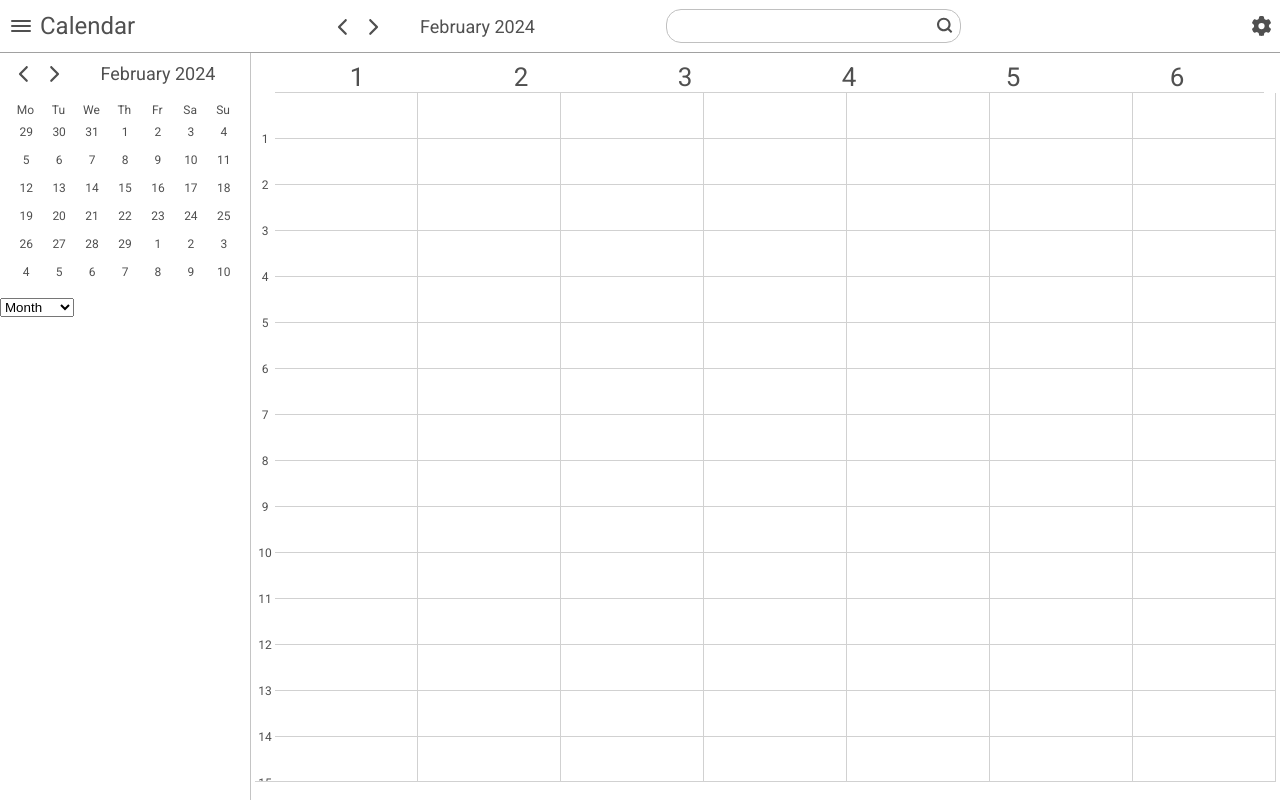
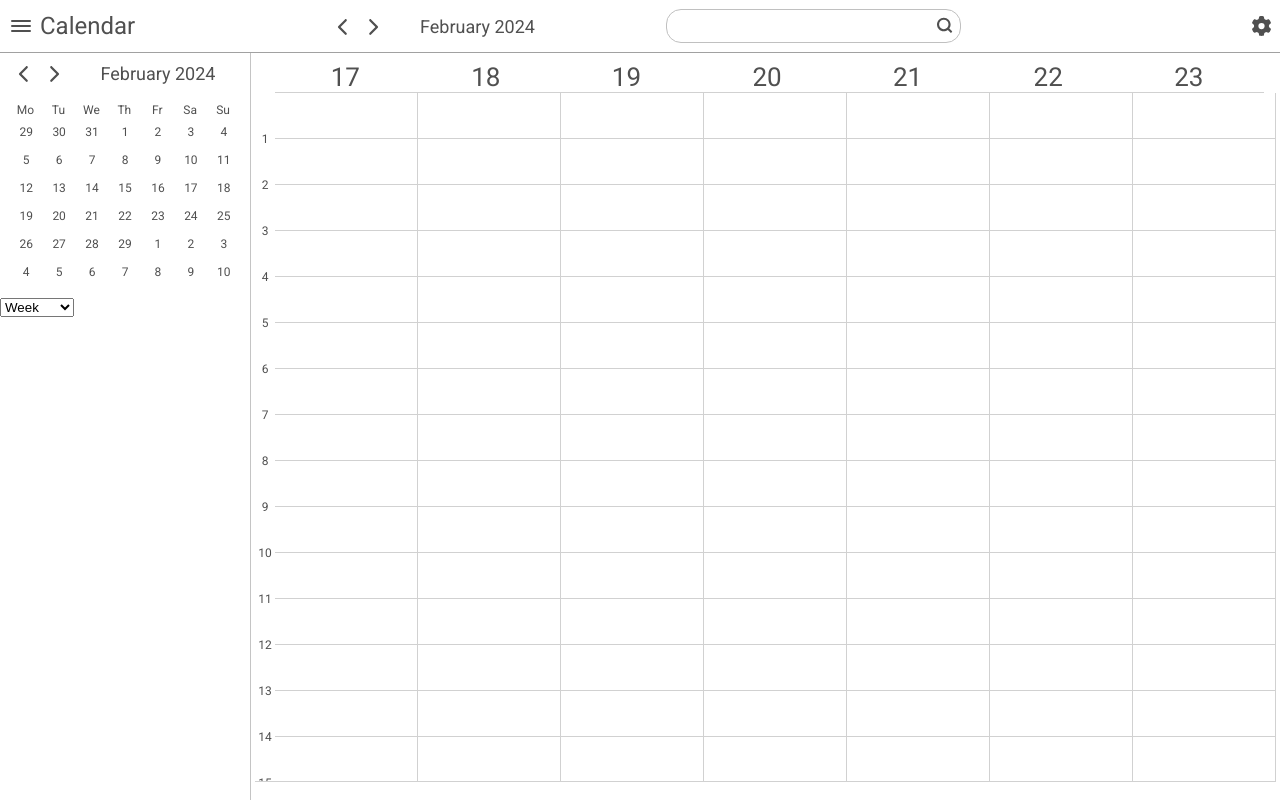
Before and after one commit to Litenoo/VueCalendar, a Vue app: page / in a window 1280 px wide. Built offline with nearby package versions, Linux system fonts and the light colour scheme.

Commit message:
Safety commit

```diff
--- a/src/components/leftBar/ViewSelect.vue
+++ b/src/components/leftBar/ViewSelect.vue
@@ -2,7 +2,7 @@
 import store from '../../store';
 import { ref, watch } from 'vue';
 
-const viewMode = ref('Month')
+const viewMode = ref('Week')
 
 watch(()=>{
   return viewMode.value;
--- a/src/components/mainContent/GridColumn.vue
+++ b/src/components/mainContent/GridColumn.vue
@@ -1,7 +1,6 @@
 <template>
   <div class="column">
     <!-- V-for ! -->
-    <div></div>
     <div></div>
     <div></div>
     <div></div>
--- a/src/components/mainContent/HoursDisplay.vue
+++ b/src/components/mainContent/HoursDisplay.vue
@@ -9,7 +9,7 @@
 import { ref } from 'vue';
 
 const hours = ref([]);
-for (let i = 1; i <= 23; i++) {
+for (let i = 1; i <= 22; i++) {
   hours.value.push(`${i}`)
 }
 
--- a/src/components/mainContent/Month.vue
+++ b/src/components/mainContent/Month.vue
@@ -100,4 +100,5 @@ watch(() => {
 
 <!--
   There is an error on year display when counter will run out of current year
+  Change the width so it wonmt display 6 in row when scaled.
 -->
--- a/src/components/mainContent/Week.vue
+++ b/src/components/mainContent/Week.vue
@@ -4,33 +4,17 @@ import HoursColumn from './HoursDisplay.vue';
 import store from '../../store';
 import { computed, toRaw, isProxy } from 'vue';
 
+store.dispatch("incrementWeek")
+
 let weekDaysN = computed(()=> {
-  console.log('computedCalled !')
   let rawData = store.state.currentDate.weekDisplay;
   rawData = toRaw(rawData)
   let res = []
-  for(let i = 0; i < 6; i++){
+  for(let i = 0; i < 7; i++){
     res.push(rawData[i]);
   }
   return res;
-})
-
-function weekDay(){
-  setInterval(()=>{console.log(weekDaysN.value)}, 2000)
-}
-
-weekDay();
-
-
-const days = [
-  { monthDay: 1, weekDay: 'Friday' },
-  { monthDay: 2, weekDay: 'Saturday' },
-  { monthDay: 3, weekDay: 'Sunday' },
-  { monthDay: 4, weekDay: 'Monday' },
-  { monthDay: 5, weekDay: 'Wednsday' },
-  { monthDay: 6, weekDay: 'Tuesday' },
-  { monthDay: 7, weekDay: 'Thursday' },
-]
+});
 </script>
 
 <template>
--- a/src/components/topBar/Nav.vue
+++ b/src/components/topBar/Nav.vue
@@ -6,28 +6,30 @@ import { computed } from 'vue';
 
 function increment() {
   if (props.global) {
-    store.commit('incrementMonth', false);
+    console.log("month")
+    store.dispatch('incrementMonth', false);
   } else if (store.state.currentDate.view === 'One-day') {
-    store.commit("incrementDay");
+    store.dispatch('incrementDay');
   } else if (store.state.currentDate.view === 'Week') {
-    store.commit("incrementWeek");
+    store.dispatch('incrementWeek');
   } else if (store.state.currentDate.view === 'Year') {
     store.commit("incrementYear");
   } else {
-    store.commit('incrementMonth', true);
+    store.dispatch('incrementMonth', true);
   }
 }
+
 function decrement() {
   if (props.global) {
-    store.commit('decrementMonth', false);
+    store.dispatch('decrementMonth', false);
   } else if (store.state.currentDate.view === 'One-day') {
-    store.commit("decrementDay");
+    store.dispatch('decrementDay');
   } else if (store.state.currentDate.view === 'Week') {
-    store.commit("decrementWeek");
+    store.dispatch('decrementWeek');
   } else if (store.state.currentDate.view === 'Year') {
-    store.commit("decrementYear");
+    store.commit('decrementYear');
   } else {
-    store.commit('decrementMonth', true);
+    store.dispatch('decrementMonth', true);
   }
 }
 
--- a/src/store.js
+++ b/src/store.js
@@ -6,7 +6,7 @@ const store = createStore({
   state() {
     return {
       currentDate: {
-        weekDisplay: [1,2,3,4,5,6,7],
+        weekDisplay: [1, 2, 3, 4, 5, 6, 7],
         viewMonthLength: new Date(date.getFullYear(), date.getMonth() + 1, 0).getDate(),
         viewMonth: date.getMonth(),
         month: date.getMonth(),
@@ -14,11 +14,59 @@ const store = createStore({
         day: date.getDate(),
         week: 1,
         view: 'Week',
+        weekStart: 1, //Change name
+        weekStartDay: 17, //change to weekDay
+        isDecrementNegative: 0,
       }, //add separated year for minicalendar
     }
   },
   mutations: {
-    incrementMonth(state, global) {
+    setDate(state, newWeekday) {
+      state.currentDate.weekDay = newWeekday;
+    },
+    updateViewmode(state, newViewMode) {
+      state.currentDate.view = newViewMode;
+    },
+    incrementYear(state) {
+      state.currentDate.year++;
+    },
+    decrementYear(state) {
+      state.currentDate.year--;
+    },
+    updateMonthLength(state) {
+      state.currentDate.viewMonthLength = new Date(state.currentDate.year, state.currentDate.viewMonth, 0).getDate();
+      //check if everything is correct
+    }
+  },
+  actions: {
+    incrementDay({ state, commit }) {
+      state.currentDate.day++;
+      if (state.currentDate.day > state.currentDate.viewMonthLength) {
+        state.currentDate.day = 1;
+        if (state.currentDate.viewMonth === 11 || state.currentDate.viewMonth === 11) {
+          state.currentDate.year++;
+          state.currentDate.viewMonth = 0;
+        } else {
+          state.currentDate.viewMonth++;
+        }
+        commit("updateMonthLength");
+      }
+    },
+    decrementDay({ state, commit }) {
+      state.currentDate.day--;
+      if (state.currentDate.day < 1) {
+        commit("updateMonthLength");
+        state.currentDate.day = state.currentDate.viewMonthLength;
+        if (state.currentDate.viewMonth === 0 || state.currentDate.viewMonth === 0) {
+          state.currentDate.year--;
+          state.currentDate.viewMonth = 11;
+        } else {
+          state.currentDate.viewMonth--;
+        }
+      }
+    },
+    incrementMonth({ state, commit }, global) {
+      console.log("incrementing month !");
       if (state.currentDate.month === 11 || state.currentDate.viewMonth === 11) {
         state.currentDate.year++;
         if (global) {
@@ -33,10 +81,9 @@ const store = createStore({
           state.currentDate.month++;
         }
       }
-      state.currentDate.viewMonthLength = date.getDate(date.getFullYear, date.getMonth(), 0); //made function from it
-      // console.log(state.currentDate.viewMonth)
+      commit("updateMonthLength");
     },
-    decrementMonth(state, global) {
+    decrementMonth({ state, commit }, global) {
       if (state.currentDate.month === 0 || state.currentDate.viewMonth === 0) {
         state.currentDate.year--;
         if (global) {
@@ -51,96 +98,65 @@ const store = createStore({
           state.currentDate.month--;
         }
       }
-      state.currentDate.viewMonthLength = date.getDate(date.getFullYear, date.getMonth(), 0); //made function from it
-      console.log(state.currentDate.viewMonth)
+      commit("updateMonthLength");
     },
-    setDate(state, newWeekday) {
-      state.currentDate.weekDay = newWeekday;
-    },
-    updateViewmode(state, newViewMode) {
-      state.currentDate.view = newViewMode;
-    },
-    incrementWeek(state) {
-      let monthWeeks = Math.ceil((state.currentDate.viewMonthLength - 7) / 7) + 1
+    incrementWeek({ state, dispatch }) {
       state.currentDate.week++;
+      state.currentDate.weekDisplay = [];
+      // let weekStartDayName = (new Date(state.currentDate.year, state.currentDate.viewMonth, 1).getDay()); //5 (friday)
+      state.currentDate.isDecrementNegative = false;
 
-      if (state.currentDate.week > monthWeeks) {
-        state.currentDate.week = 1;
-        if (state.currentDate.viewMonth === 11) {
-          state.currentDate.year++;
-          state.currentDate.viewMonth = 0;
+      for (let i = 0; i < 7; i++) {
+        state.currentDate.weekDisplay.push(state.currentDate.weekStartDay);
+        if (state.currentDate.weekStartDay >= state.currentDate.viewMonthLength) {
+          state.currentDate.weekStartDay = 1;
+          dispatch("incrementMonth", true);
         } else {
-          state.currentDate.viewMonth++;
-        }
-        state.currentDate.viewMonthLength = new Date(state.currentDate.year, state.currentDate.viewMonth + 1, 0).getDate(); //make function by it
-      }
-
-      state.currentDate.weekDisplay = []
-      let day = state.currentDate.week * monthWeeks + 1;
-      console.log(day);
-      let j = 1;
-      for(let i=1; i <= 7; i++, day++){
-        if(!day > state.currentDate.viewMonth){
-          state.currentDate.weekDisplay.push(j);
-          j++;
-        }else{
-          state.currentDate.weekDisplay.push(day);
+          state.currentDate.weekStartDay++;
         }
       }
-      console.log(state.currentDate.weekDisplay);
+      console.log("endDay:", state.currentDate.weekStartDay)
     },
-    decrementWeek(state) {
-      let beforeMonthWeeks = Math.ceil(new Date(state.currentDate.year, state.currentDate.viewMonth - 1, 0).getDate() / 7); //standarize it (monthWeeks variable is vuex global variable)
+
+
+    decrementWeek({ state, dispatch }) {
+      let beforeMonthLength = new Date(state.currentDate.year, state.currentDate.viewMonth, 0).getDate();
       state.currentDate.week--;
+      state.currentDate.weekDisplay = [];
 
-      if (state.currentDate.week < 1) {
-        state.currentDate.week = beforeMonthWeeks;
-        if (state.currentDate.viewMonth === 0) {
-          state.currentDate.year--;
-          state.currentDate.viewMonth = 11;
+      state.currentDate.weekStartDay -= 14;
+      state.currentDate.weekDisplay = [];
+      state.currentDate.isDecrementNegative = false;
+
+      let isNegative = false;
+
+      for (let i = 0; i < 7; i++) {
+        if(state.currentDate.weekStartDay < 1){
+          console.log("befmonthlen : ", beforeMonthLength,"weekStartDay :", state.currentDate.weekStartDay)
+          state.currentDate.weekStartDay = beforeMonthLength + state.currentDate.weekStartDay;
+          isNegative = true;
+        }
+        state.currentDate.weekDisplay.push(state.currentDate.weekStartDay);
+        if (state.currentDate.weekStartDay >= beforeMonthLength) {
+          state.currentDate.weekStartDay = 1;
+          dispatch("decrementMonth", true);
         } else {
-          state.currentDate.viewMonth--;
-        }
-        state.currentDate.viewMonthLength = new Date(state.currentDate.year, state.currentDate.viewMonth + 1, 0).getDate(); //make function by it
-      }
-      console.log(state.currentDate.week);
-      console.log('viewMonthLength = ', state.currentDate.viewMonthLength);
-    },
-    incrementDay(state) {
-      state.currentDate.day++;
-      if (state.currentDate.day > state.currentDate.viewMonthLength) {
-        state.currentDate.day = 1;
-        if (state.currentDate.viewMonth === 11 || state.currentDate.viewMonth === 11) {
-          state.currentDate.year++;
-          state.currentDate.viewMonth = 0;
-        } else {
-          state.currentDate.viewMonth++;
-        }
-        state.currentDate.viewMonthLength = new Date(state.currentDate.year, state.currentDate.viewMonth + 1, 0).getDate(); //make function by it
-      }
-    },
-    decrementDay(state) {
-      state.currentDate.day--;
-      if (state.currentDate.day < 1) {
-        state.currentDate.viewMonthLength = new Date(state.currentDate.year, state.currentDate.viewMonth + 1, 0).getDate(); //make function by it
-        state.currentDate.day = state.currentDate.viewMonthLength;
-        if (state.currentDate.viewMonth === 0 || state.currentDate.viewMonth === 0) {
-          state.currentDate.year--;
-          state.currentDate.viewMonth = 11;
-        } else {
-          state.currentDate.viewMonth--;
+          state.currentDate.weekStartDay++;
         }
       }
+      if(isNegative){
+        state.currentDate.weekStartDay -= 2
+      }
+      console.log("endDay:", state.currentDate.weekStartDay);
+      //after subtracting 2 there is 2 missing days and that must be fixed
     },
-    incrementYear(state) {
-      state.currentDate.year++;
-    },
-    decrementYear(state) {
-      state.currentDate.year--;
-    }
-  }
+
+  },
 });
 
 export default store;
 
-//When go to 2023 (october for example its not displayed correct.)
+// Add weekDays to monthDays and make it valid
+// error when changing month by day february is having 31 days somehow :P
+// Refactor the code deeply (Use actions)
+// Make EVERYTHING work correctly
```
